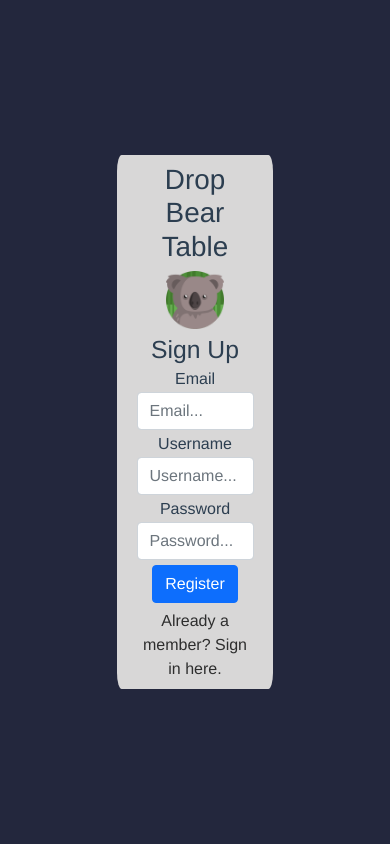
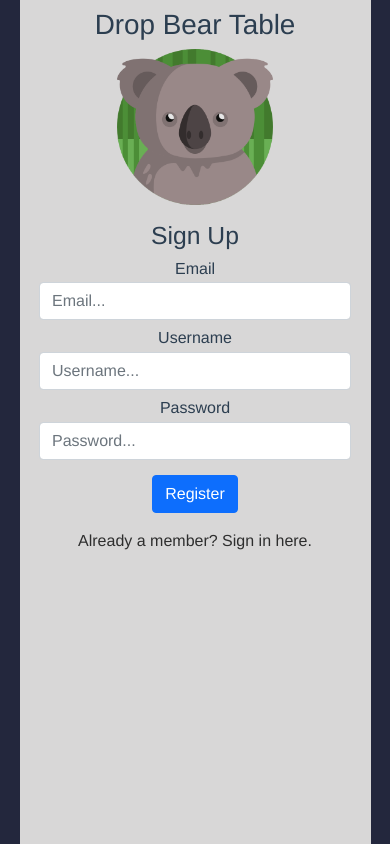
Before and after one commit to hacampbell/table-reservations, a Vue app in the folder client/: page /register in a window 390 px wide. Built offline with nearby package versions, Linux system fonts and the light colour scheme; what vue-toast-notification would draw is missing.

Commit message:
Added media query for smaller screen sizes

```diff
--- a/client/src/components/auth/Register.vue
+++ b/client/src/components/auth/Register.vue
@@ -82,6 +82,15 @@
         border-radius: 3%;
         padding: 2% 5%;
     }
+
+    @media screen and (max-width: 992px) {
+        .register-container {
+            min-width: 90%;
+            min-height: 100%;
+            border-radius: 0;
+            padding: 2% 5%;
+        }
+    }
 </style>
 
 <script>
```
